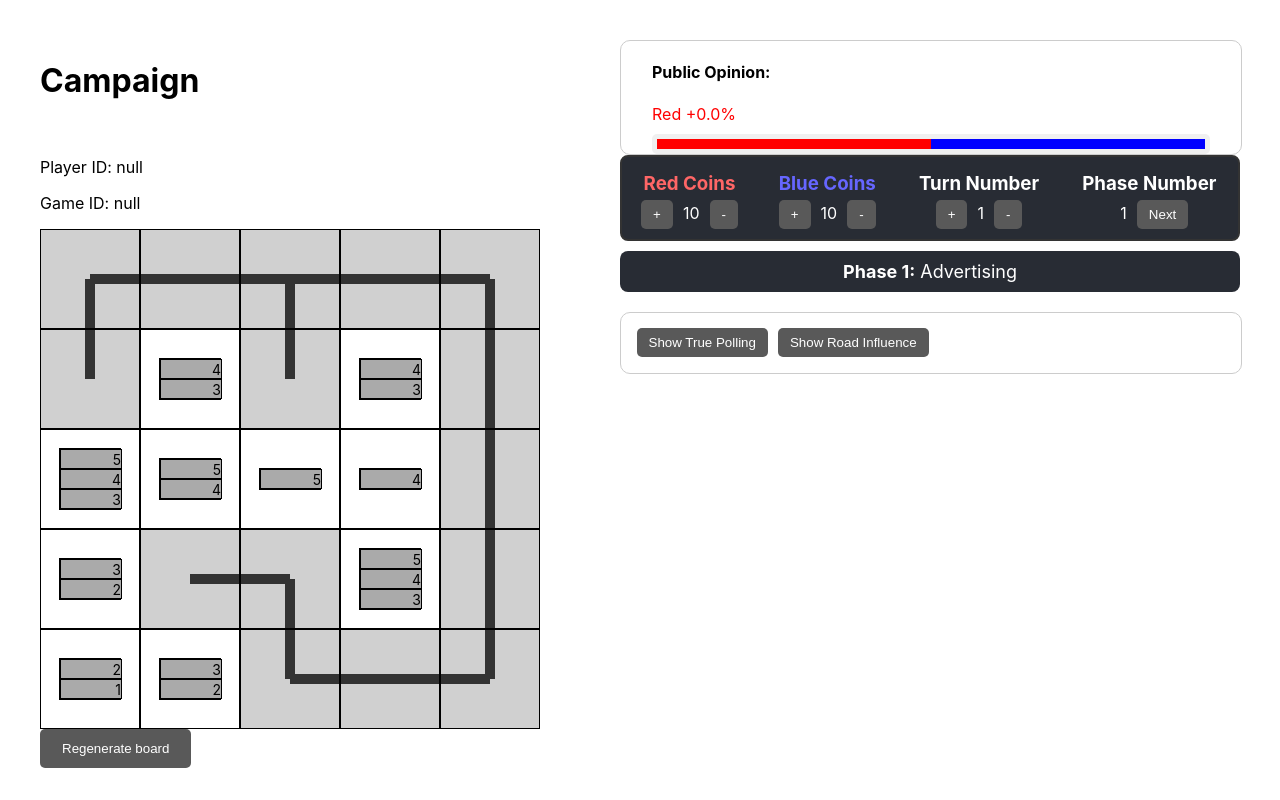
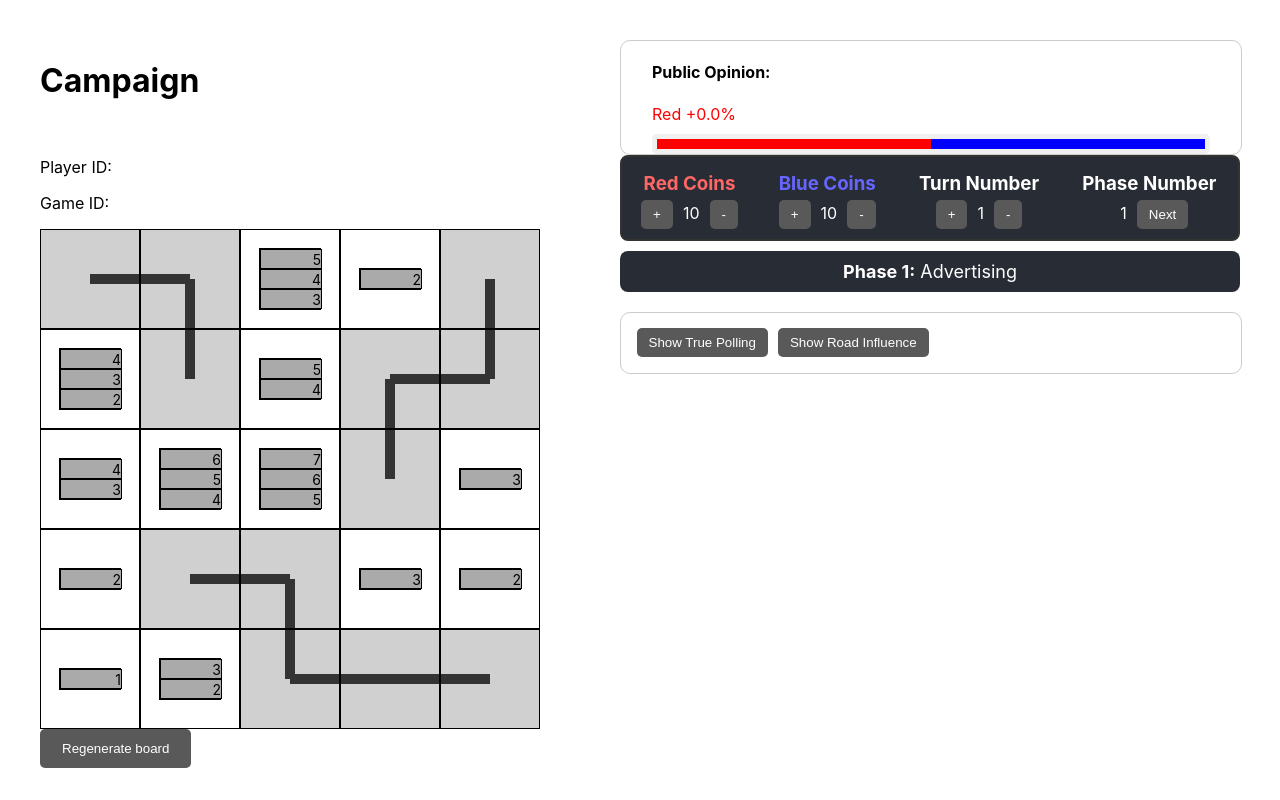
Before and after one commit to philliparaujo/campaign, a React (Create React App) app: page /game in a window 1280 px wide. Built offline with nearby package versions, Linux system fonts and the light colour scheme.

Commit message:
Changed game context to take in gameId

```diff
--- a/src/GameState.tsx
+++ b/src/GameState.tsx
@@ -1,8 +1,10 @@
 import { createContext, useContext, useState } from 'react';
+import { useGlobalState } from './GlobalState';
 import {
   Board,
   Cell,
   Floor,
+  GameId,
   GameState,
   Influence,
   Opinion,
@@ -27,7 +29,7 @@ const startingCoins = 10;
 const debugMode = true;
 
 const initialPlayer: PlayerInfo = {
-  id: 'PLACEHOLDER',
+  id: '',
   coins: startingCoins,
   phaseAction: '',
   pollHistory: [
@@ -41,7 +43,7 @@ const initialPlayer: PlayerInfo = {
   ],
 };
 
-export const initialGameState: GameState = {
+export const createNewGameState = (): GameState => ({
   board: initializeBoard(size),
   turnNumber: 1,
   phaseNumber: 1,
@@ -54,7 +56,7 @@ export const initialGameState: GameState = {
     red: { ...initialPlayer },
     blue: { ...initialPlayer },
   },
-};
+});
 
 type GameStateContextType = {
   gameState: GameState;
@@ -82,10 +84,14 @@ const GameStateContext = createContext<GameStateContextType | undefined>(
 );
 
 export const GameStateProvider = ({
+  gameId,
   children,
 }: {
+  gameId: GameId;
   children: React.ReactNode;
 }) => {
+  const { activeGames } = useGlobalState();
+  const initialGameState = activeGames[gameId] || createNewGameState();
   const [gameState, setGameState] = useState<GameState>(initialGameState);
 
   const setFloorInfluence = (
--- a/src/pages/Game.tsx
+++ b/src/pages/Game.tsx
@@ -26,8 +26,8 @@ function Game() {
   const [settingPollRegion, setSettingPollRegion] =
     useState<PlayerColor | null>(null);
 
-  const [playerId, setPlayerId] = useState<PlayerId | null>(null);
-  const [gameId, setGameId] = useState<GameId | null>(null);
+  const [playerId, setPlayerId] = useState<PlayerId>('');
+  const [gameId, setGameId] = useState<GameId>('');
   const location = useLocation();
   const navigate = useNavigate();
 
@@ -55,7 +55,7 @@ function Game() {
   console.log('active games: ', activeGames);
 
   return (
-    <GameStateProvider>
+    <GameStateProvider gameId={gameId}>
       <div
         style={{
           padding: '40px',
--- a/src/pages/HomeScreen.tsx
+++ b/src/pages/HomeScreen.tsx
@@ -1,14 +1,14 @@
 import { useLocation, useNavigate } from 'react-router-dom';
 
+import { useEffect, useState } from 'react';
 import { v4 as uuidv4 } from 'uuid';
 import Button from '../components/Button';
-import { useEffect, useState } from 'react';
+import { createNewGameState } from '../GameState';
 import { useGlobalState } from '../GlobalState';
-import { initialGameState } from '../GameState';
 import { PlayerId } from '../types';
 
 function HomeScreen() {
-  const [playerId, setPlayerId] = useState<PlayerId | null>(null);
+  const [playerId, setPlayerId] = useState<PlayerId>('');
   const location = useLocation();
   const navigate = useNavigate();
 
@@ -36,7 +36,7 @@ function HomeScreen() {
     const newGameId = uuidv4();
     navigate(`/game?gameId=${newGameId}&playerId=${playerId}`);
 
-    createGame(newGameId, initialGameState);
+    createGame(newGameId, createNewGameState());
     addPlayerToGame(playerId, 'red', newGameId);
   };
 
--- a/src/types.tsx
+++ b/src/types.tsx
@@ -53,8 +53,8 @@ export type Opinion = {
 };
 
 /* Multiplayer types */
-export type GameId = string;
-export type PlayerId = string;
+export type GameId = string | '';
+export type PlayerId = string | '';
 
-export type PlayerGames = Record<PlayerId, GameId | null>;
+export type PlayerGames = Record<PlayerId, GameId | ''>;
 export type ActiveGames = Record<GameId, GameState>;
```
